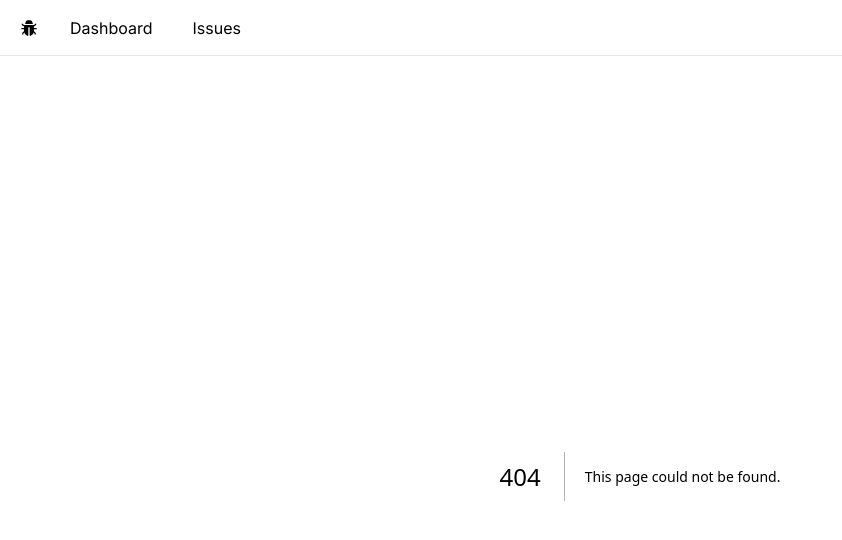
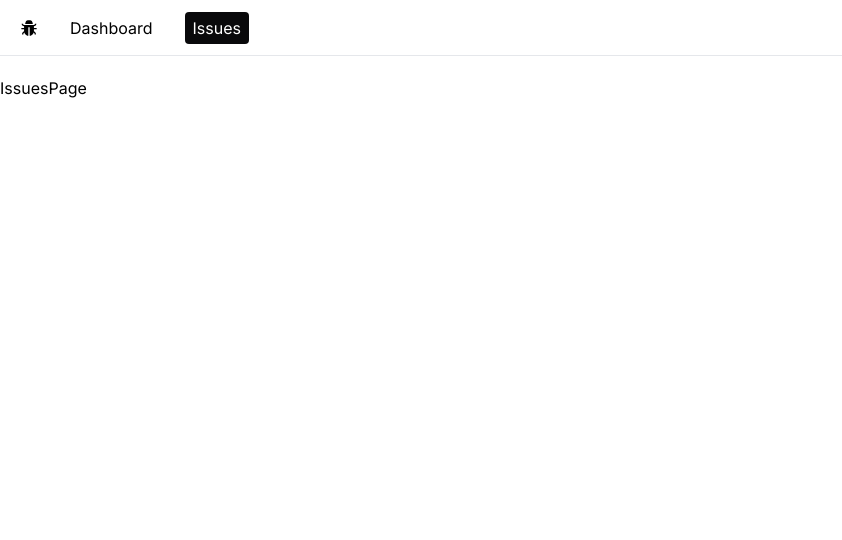
Before and after one commit to rcpc265/issue-tracker, a Next.js app: page /issues in a window 1280 px wide. Before the commit this address had no page. Shown: the top 540 px of the page, without its empty margins (0-842 px from the left). Built offline with nearby package versions, Linux system fonts and the light colour scheme.

Commit message:
Style active link in the navbar

```diff
--- a/app/NavBar.tsx
+++ b/app/NavBar.tsx
@@ -1,7 +1,11 @@
+"use client";
 import Link from "next/link";
 import { AiFillBug } from "react-icons/ai";
+import { usePathname } from "next/navigation";
+import clsx from "clsx";
 
 const NavBar = () => {
+  const path = usePathname();
   const routes = [
     {
       name: "Dashboard",
@@ -26,7 +30,12 @@ const NavBar = () => {
         {routes.map((route) => (
           <li
             key={route.path}
-            className="transition-all hover:text-white hover:bg-zinc-950 px-2 py-1 hover:underline underline-offset-4"
+            className={clsx(
+              "transition-all px-2 py-1 hover:underline underline-offset-4 rounded",
+              path === route.path
+                ? "text-white bg-zinc-950"
+                : "hover:text-white hover:bg-zinc-950"
+            )}
           >
             <Link href={route.path}>{route.name}</Link>
           </li>
--- /dev/null
+++ b/app/issues/page.tsx
@@ -0,0 +1,4 @@
+const IssuesPage = () => {
+  return <div>IssuesPage</div>;
+};
+export default IssuesPage;
--- a/package.json
+++ b/package.json
@@ -9,6 +9,7 @@
     "lint": "next lint"
   },
   "dependencies": {
+    "clsx": "^2.1.0",
     "next": "14.0.4",
     "react": "^18",
     "react-dom": "^18",
```
Also changed, not shown: 1 other file (tests, documents, lock files or other folders).
